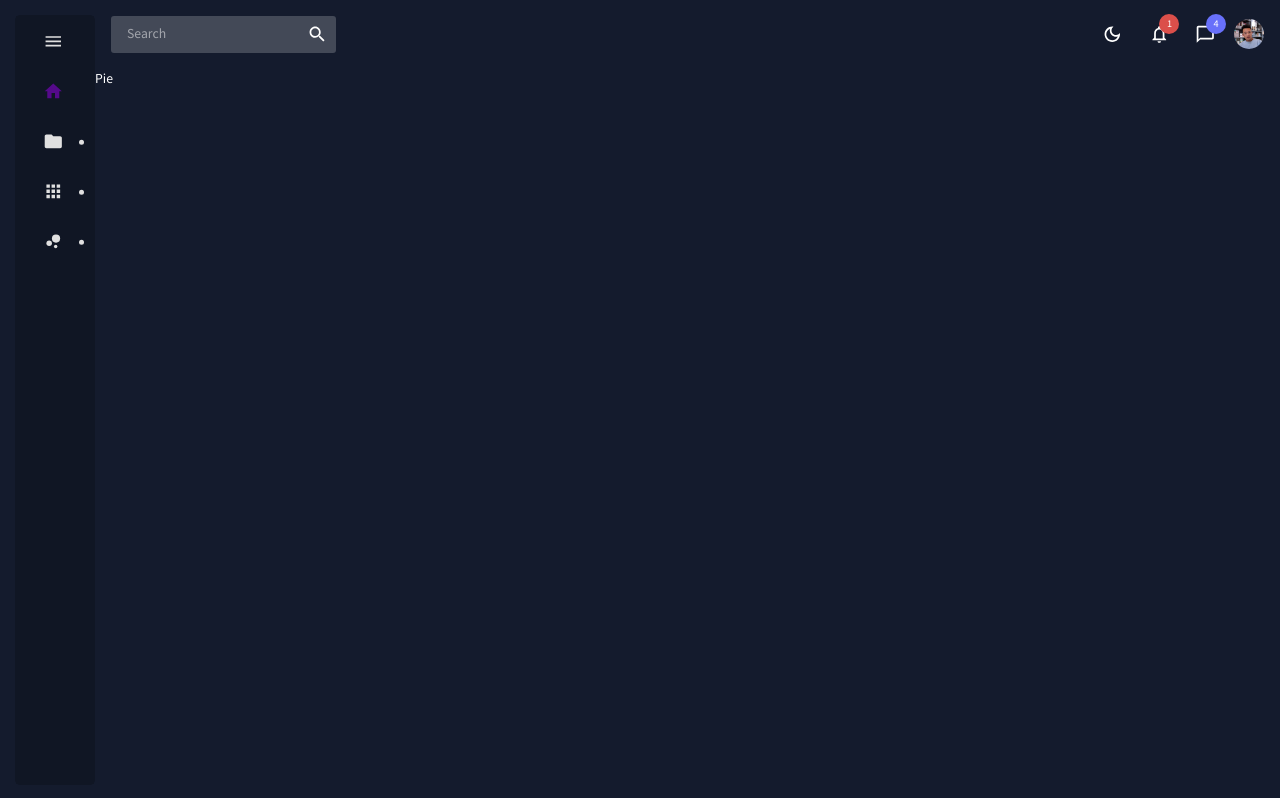
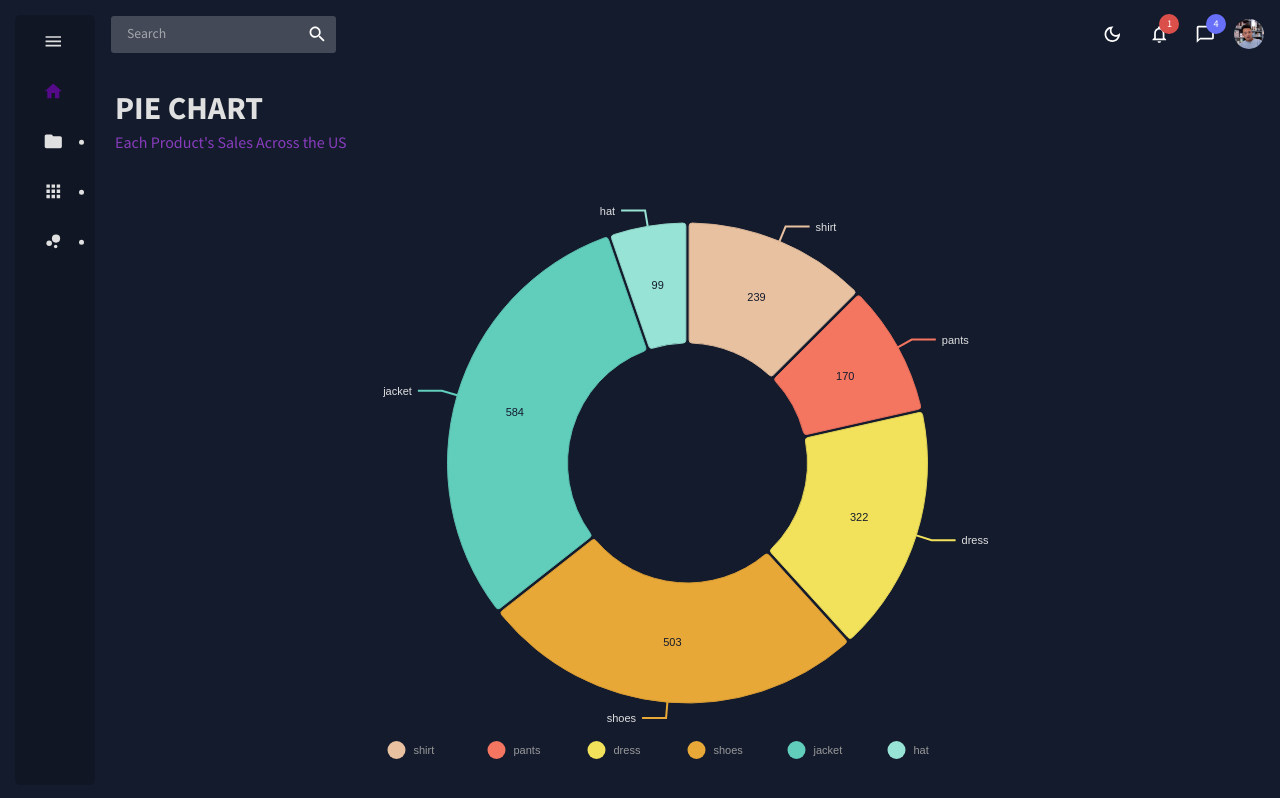
Before and after one commit to dyslecixdev/react-admin, a React (Create React App) app: page /pie in a window 1280 px wide. Built offline with nearby package versions, Linux system fonts and the light colour scheme.

Commit message:
Pie Chart

```diff
--- a/src/pages/Bar.jsx
+++ b/src/pages/Bar.jsx
@@ -44,7 +44,7 @@ function Bar() {
 						},
 						legends: {
 							text: {
-								fill: colors.greyAccent[100]
+								fill: colors.redAccent[100]
 							}
 						}
 					}}
@@ -112,13 +112,9 @@ function Bar() {
 						legendPosition: 'middle',
 						legendOffset: -40
 					}}
-					enableLabel={false}
 					labelSkipWidth={5}
 					labelSkipHeight={12}
-					labelTextColor={{
-						from: 'color',
-						modifiers: [['darker', 1.6]]
-					}}
+					labelTextColor={colors.primary[500]}
 					legends={[
 						{
 							dataFrom: 'keys',
--- a/src/pages/Pie.jsx
+++ b/src/pages/Pie.jsx
@@ -1,5 +1,118 @@
+import {useTheme, Box} from '@mui/material';
+
+import {ResponsivePie} from '@nivo/pie';
+
+import Header from '../components/Header';
+
+import {tokens} from '../theme';
+import {mockPieData} from '../data/mockChartData';
+
 function Pie() {
-	return <div>Pie</div>;
+	const theme = useTheme();
+	const {mode} = theme.palette;
+	const colors = tokens(mode);
+
+	return (
+		<Box sx={{m: '20px'}}>
+			<Header title='PIE CHART' subtitle="Each Product's Sales Across the US" />
+
+			{/* Pie Chart */}
+			<Box sx={{height: '75vh'}}>
+				<ResponsivePie
+					data={mockPieData}
+					theme={{
+						axis: {
+							domain: {
+								line: {
+									stroke: colors.greyAccent[100]
+								}
+							},
+							legend: {
+								text: {
+									fill: colors.greyAccent[100]
+								}
+							},
+							ticks: {
+								line: {
+									stroke: colors.greyAccent[100],
+									strokeWidth: 1
+								}
+							},
+							text: {
+								fill: colors.greyAccent[100]
+							}
+						},
+						legends: {
+							text: {
+								fill: colors.greyAccent[100]
+							}
+						}
+					}}
+					margin={{top: 40, right: 80, bottom: 80, left: 80}}
+					innerRadius={0.5}
+					padAngle={0.7}
+					cornerRadius={3}
+					activeOuterRadiusOffset={8}
+					borderWidth={1}
+					borderColor={{
+						from: 'color',
+						modifiers: [['darker', 0.2]]
+					}}
+					arcLinkLabelsSkipAngle={10}
+					arcLinkLabelsTextColor={colors.greyAccent[100]}
+					arcLinkLabelsThickness={2}
+					arcLinkLabelsColor={{from: 'color'}}
+					arcLabelsSkipAngle={10}
+					arcLabelsTextColor={colors.primary[500]}
+					defs={[
+						{
+							id: 'dots',
+							type: 'patternDots',
+							background: 'inherit',
+							color: 'rgba(255, 255, 255, 0.3)',
+							size: 4,
+							padding: 1,
+							stagger: true
+						},
+						{
+							id: 'lines',
+							type: 'patternLines',
+							background: 'inherit',
+							color: 'rgba(255, 255, 255, 0.3)',
+							rotation: -45,
+							lineWidth: 6,
+							spacing: 10
+						}
+					]}
+					legends={[
+						{
+							anchor: 'bottom',
+							direction: 'row',
+							justify: false,
+							translateX: 0,
+							translateY: 56,
+							itemsSpacing: 0,
+							itemWidth: 100,
+							itemHeight: 18,
+							itemTextColor: '#999',
+							itemDirection: 'left-to-right',
+							itemOpacity: 1,
+							symbolSize: 18,
+							symbolShape: 'circle',
+							effects: [
+								{
+									on: 'hover',
+									style: {
+										itemTextColor: '#000'
+									}
+								}
+							]
+						}
+					]}
+				/>
+			</Box>
+		</Box>
+	);
 }
 
 export default Pie;
```
